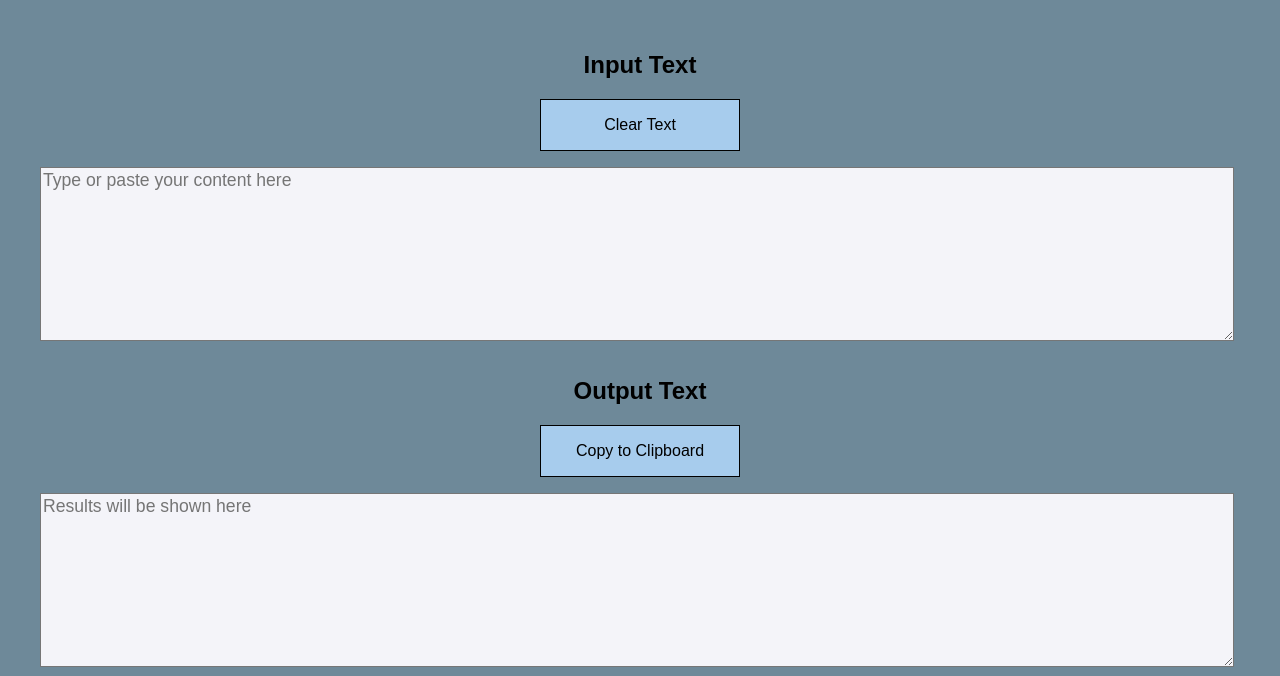
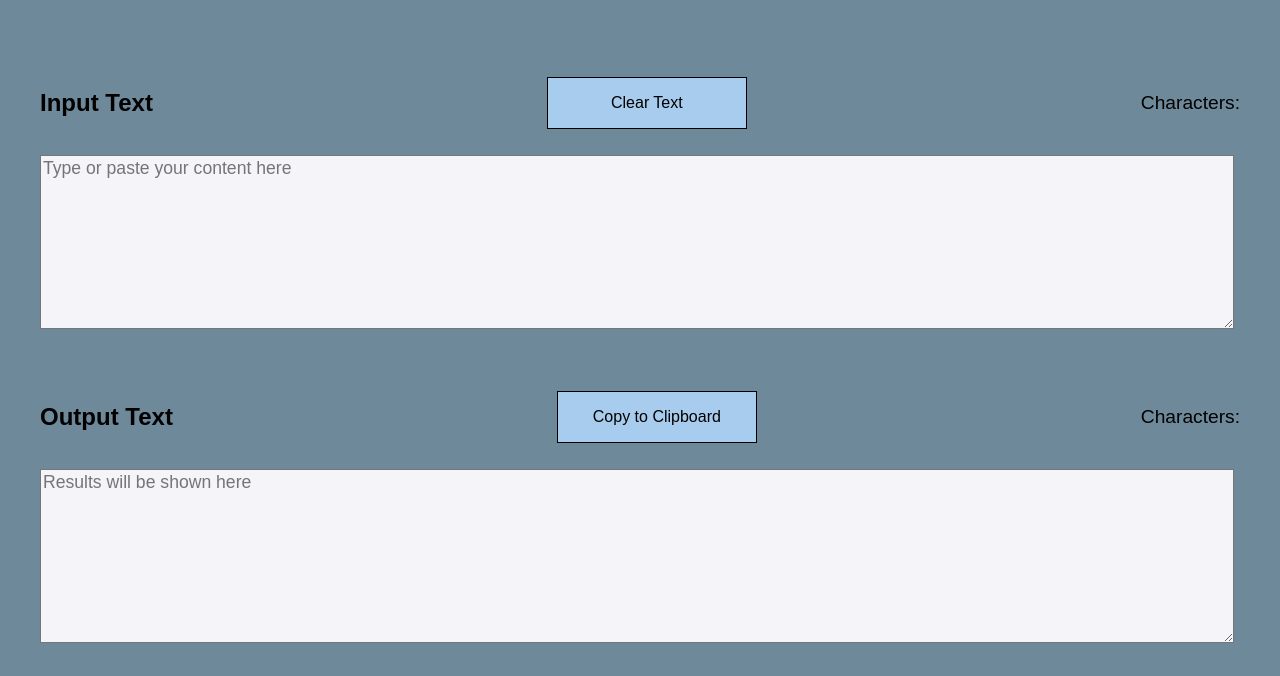
Before and after one commit to kevinhurley23/Online-Find-and-Replace-Tool, a plain HTML site: page index.html in a window 1280 px wide. Shown: the part 61-737 px from the top of the page. Drawn offline with Linux system fonts and the light colour scheme.

Commit message:
Character count, gitignore

```diff
--- a/index.html
+++ b/index.html
@@ -17,8 +17,13 @@
     <h1>Find and Replace - Multiple Text Online</h1>
     <div id="container">
       <div id="input" class="text-box">
-        <h2>Input Text</h2>
-        <button id="clear-btn">Clear Text</button>
+        <div class="row">
+          <h2>Input Text</h2>
+          <button id="clear-btn">Clear Text</button>
+          <div class="char-count">
+            Characters: <span id="input-chars"></span>
+          </div>
+        </div>
         <textarea
           name="input-text"
           id="input-text"
@@ -27,8 +32,13 @@
         ></textarea>
       </div>
       <div id="output" class="text-box">
-        <h2>Output Text</h2>
-        <button id="copy-btn">Copy to Clipboard</button>
+        <div class="row">
+          <h2>Output Text</h2>
+          <button id="copy-btn">Copy to Clipboard</button>
+          <div class="char-count">
+            Characters: <span id="output-chars"></span>
+          </div>
+        </div>
         <textarea
           name="output-text"
           id="output-text"
--- a/scripts.js
+++ b/scripts.js
@@ -1,7 +1,9 @@
 $(document).ready(function () {
   const initialRows = $("#rows-container").html();
 
-  console.log(initialRows);
+  $("#input-text").on("input", function () {
+    $("#input-chars").text($("#input-text").val().length);
+  });
 
   function addRow() {
     let row = $(this).closest(".outer-row");
@@ -52,6 +54,7 @@ $(document).ready(function () {
       inputText = inputText.replace(regex, replaceText);
     });
     $("#output-text").val(inputText);
+    $("#output-chars").text($("#output-text").val().length);
   }
 
   function escapeRegExp(string) {
@@ -69,7 +72,6 @@ $(document).ready(function () {
   });
 
   const copyButton = $("#copy-btn");
-  const copyButtonColor = copyButton.css("background-color");
 
   copyButton.on("click", function () {
     let textToCopy = $("#output-text").val();
@@ -145,6 +147,7 @@ $(document).ready(function () {
           $("#rows-container").html("");
           item.rows.forEach((row, index) => {
             let newRow = $(initialRows);
+            console.log(newRow);
             newRow.find(".find").val(row.find);
             newRow.find(".replace").val(row.replace);
             newRow.find(`.mode input`).attr("name", `mode-${index + 1}`);
--- a/styles/styles.scss
+++ b/styles/styles.scss
@@ -22,17 +22,24 @@ body {
   max-width: 1200px;
   margin: 0 auto;
   padding: 2rem;
-  border-radius: 5px;
 }
 h1,
 h2 {
   text-align: center;
 }
 h2 {
-  margin-top: 0;
+  margin: 0;
 }
 .text-box {
   width: 100%;
+  .row {
+    @media (max-width: 550px) {
+      flex-direction: column;
+    }
+  }
+}
+.char-count {
+  font-size: 1.2rem;
 }
 textarea {
   width: 99%;
```
Also changed, not shown: styles/styles.css, 2 other files.
